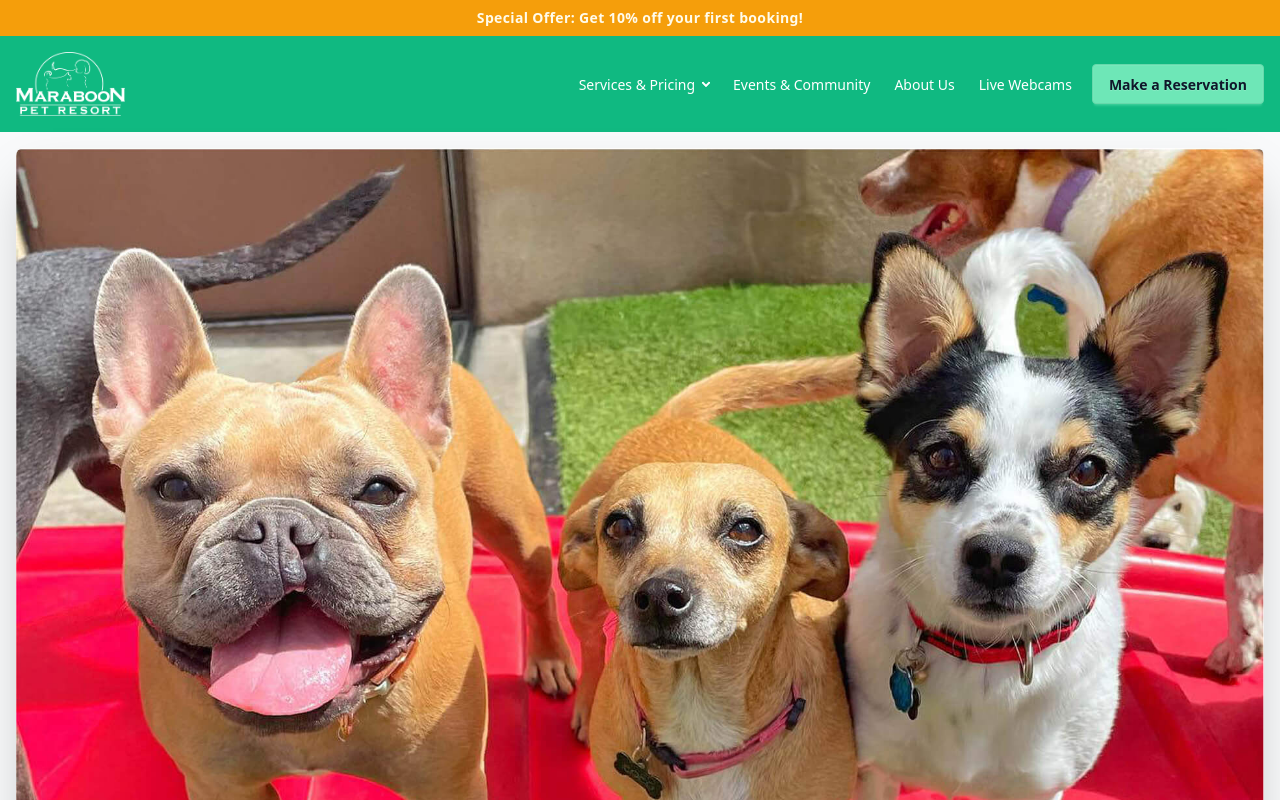
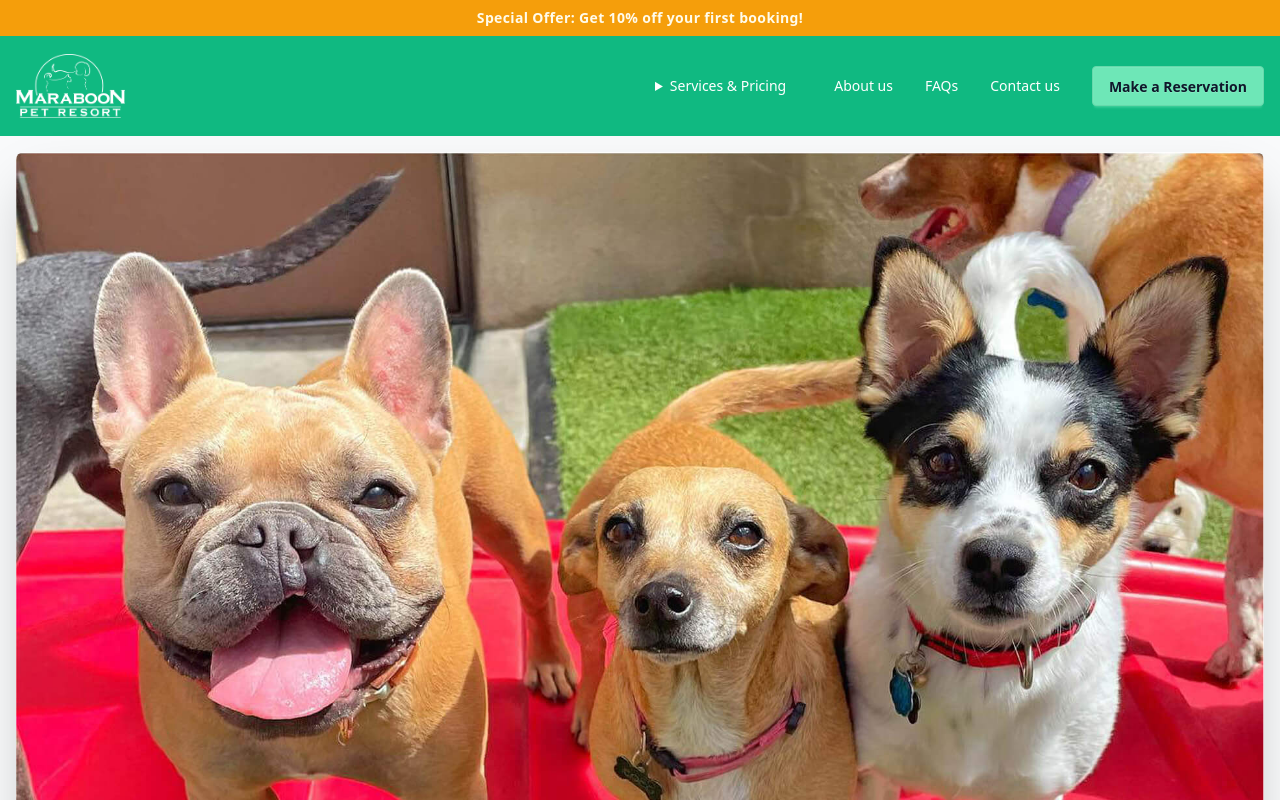
Before and after one commit to jma26/Pet-Boarding-Site, a React (Vite) app: page / in a window 1280 px wide. Shown: the top 800 px of the page. Built offline with nearby package versions, Linux system fonts and the light colour scheme.

Commit message:
Add header navigation, dropdowns now work

```diff
--- a/src/components/Header.tsx
+++ b/src/components/Header.tsx
@@ -8,7 +8,9 @@ export default function Header() {
         <div className="navbar bg-primary p-4 text-primary-content w-full">
           {/* Company Logo */}
           <div className="mr-auto">
+            <a href="" tabIndex={0}>
               <img src={companyLogo} alt="Emerald Pet Resort" className="h-16" />
+            </a>
           </div>
           {/* Mobile Hamburger */}
           <div className="flex-none lg:hidden">
@@ -29,22 +31,23 @@ export default function Header() {
             </label>
           </div>
           <div className="hidden flex-none lg:block">
-            <ul className="bg-primary text-primary-content menu menu-horizontal">
-              {/* Navbar menu content here */}
-              <li>
-                <details>
-                  <summary>Services & Pricing</summary>
-                  <ul className="bg-primary text-primary-content rounded-t-none p-2 w-max">
+            <details
+              className="dropdown"
+              onMouseEnter={(e) => (e.currentTarget.open = true)}
+              onMouseLeave={(e) => (e.currentTarget.open = false)}
+            >
+              <summary className="bg-primary cursor-pointer py-2 px-4 text-primary-content text-sm">Services & Pricing</summary>
+              <ul className="menu dropdown-content bg-primary gap-2 text-primary-content z-10 w-40 p-2 shadow-sm">
                 <li><a>Dog Daycare</a></li>
                 <li><a>Dog Boarding</a></li>
                 <li><a>Cat Boarding</a></li>
                 <li><a>Grooming</a></li>
               </ul>
             </details>
-              </li>
-              <li><a>Events & Community</a></li>
-              <li><a>About Us</a></li>
-              <li><a>Live Webcams</a></li>
+            <ul className="bg-primary menu menu-horizontal p-4 text-primary-content text-sm">
+              <li><a href="" className="py-2 px-4">About us</a></li>
+              <li><a href="" className="py-2 px-4">FAQs</a></li>
+              <li><a href="" className="py-2 px-4">Contact us</a></li>
             </ul>
           </div>
           <div className="hidden lg:block">
@@ -52,9 +55,10 @@ export default function Header() {
           </div>
         </div>
       </div>
+      {/* Mobile Sidebar */}
       <div className="drawer-side">
         <label htmlFor="my-drawer-2" aria-label="close sidebar" className="drawer-overlay"></label>
-        <ul className="menu bg-base-200 min-h-full w-full max-w-[80%] p-4">
+        <ul className="menu bg-primary max-w-[80%] min-h-full p-4 text-primary-content w-full">
           {/* Sidebar content here */}
           <li>
             <details>
@@ -67,9 +71,9 @@ export default function Header() {
               </ul>
             </details>
           </li>
-          <li><a>Events & Community</a></li>
-          <li><a>About Us</a></li>
-          <li><a>Live Webcams</a></li>
+          <li><a>About us</a></li>
+          <li><a>FAQs</a></li>
+          <li><a>Contact us</a></li>
         </ul>
       </div>
     </div>
```
Lines whose indentation alone changed are shown as unchanged.
